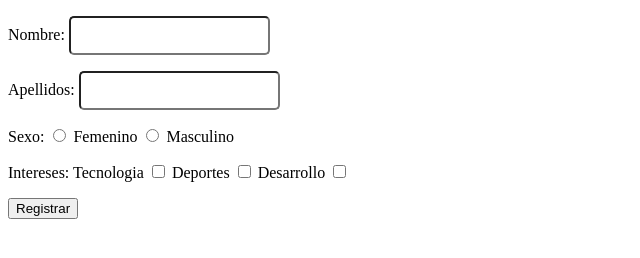
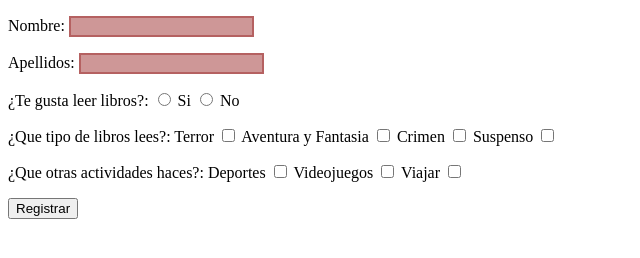
Before and after one commit to lul1/tarea-2-prom-3, a website: page public/index.html in a window 1280 px wide. Shown: the whole page, without its empty margins (0-640 px from the left). Drawn offline with nearby package versions, Linux system fonts and the light colour scheme.

Commit message:
segundo commit

```diff
--- a/public/index.html
+++ b/public/index.html
@@ -27,21 +27,33 @@
         </p>
 
         <p>
-            <label for="">Sexo:</label>
-            <input type="radio" name="gender"  value="f" id="femenino">
-            <label for="femenino">Femenino</label>
-            <input type="radio" name="gender"  value="m" id="masculino">
-            <label for="masculino">Masculino</label>
+            <label for="">¿Te gusta leer libros?:</label>
+            <input type="radio" name="answer"  value="yes" id="answer_yes">
+            <label for="si">Si</label>
+            <input type="radio" name="answer"  value="no" id="answer_no">
+            <label for="no">No</label>
         </p>
 
         <p>
-            <label for="">Intereses:</label>
-            <label for="tecnologia">Tecnologia</label>
-            <input type="checkbox" name="interest" value="tec" id="tecnologia">
+            <label for="">¿Que tipo de libros lees?:</label>
+            <label for="terror">Terror</label>
+            <input type="checkbox" name="type" value="horror" id="terror">
+            <label for="aventura y fantasia">Aventura y Fantasia</label>
+            <input type="checkbox" name="type" value="ayf" id="aventura y fantasia">
+            <label for="crimen">Crimen</label>
+            <input type="checkbox" name="type" value="crimes" id="crimen">
+            <label for="suspenso">Suspenso</label>
+            <input type="checkbox" name="type" value="suspense" id="suspenso">
+
+        </p>
+        <p>
+            <label for="">¿Que otras actividades haces?:</label>
             <label for="deportes">Deportes</label>
-            <input type="checkbox" name="interest" value="sport" id="deportes">
-            <label for="desarrollo">Desarrollo</label>
-            <input type="checkbox" name="interest" value="dev" id="desarrollo">
+            <input type="checkbox" name="hobby" value="sports" id="sports">
+            <label for="videojuegos">Videojuegos</label>
+            <input type="checkbox" name="hobby" value="videogames" id="Videojuegos">
+            <label for="viajar">Viajar</label>
+            <input type="checkbox" name="hobby" value="travel" id="Viajar">
         </p>
 
           <input type="submit"  value="Registrar">
--- a/public/main.css
+++ b/public/main.css
@@ -1,4 +1,4 @@
 .input-text {
-  border-radius: 5px;
-  padding: 10px;
+  background-color: rgba(152, 38, 38, 0.48);
+	border: 2px solid rgba(152, 38, 38, 0.48);
 }
--- a/public/main.js
+++ b/public/main.js
@@ -5,20 +5,28 @@ $(document).ready(function(){
 
         var first_name = $('#first_name').val(); //first_name
         var last_name = $('#last_name').val(); //last_name
-        var gender = $('input[name="gender"]:checked').val();
-        var interest = $('input[name="interest"]:checked');
-        var interests = new Array();
+        var answer = $('input[name="answer"]:checked').val();
+        var type = $('input[name="type"]:checked');
+        var types = new Array();
 
-        for (var i = 0; i < interest.length; i++) {
-          var temp_interest = interest[i];
-          interests.push(temp_interest.value);
+        for (var i = 0; i < type.length; i++) {
+          var temp_type = type[i];
+          types.push(temp_type.value);
+        }
+        var hobby = $('input[name="hobby"]:checked');
+        var hobbies = new Array();
+
+        for (var i = 0; i < hobby.length; i++) {
+          var temp_hobby = hobby[i];
+          hobbies.push(temp_hobby.value);
         }
 
         var payload = {
           'first_name':first_name,
           'last_name':last_name,
-          'gender':gender,
-          "interests": interests
+          'answer':answer,
+          "types": types,
+          "hobbies": hobbies
         }
 
         $.post('/find', payload);
```
Also changed, not shown: server.js (+9 -0 lines).
